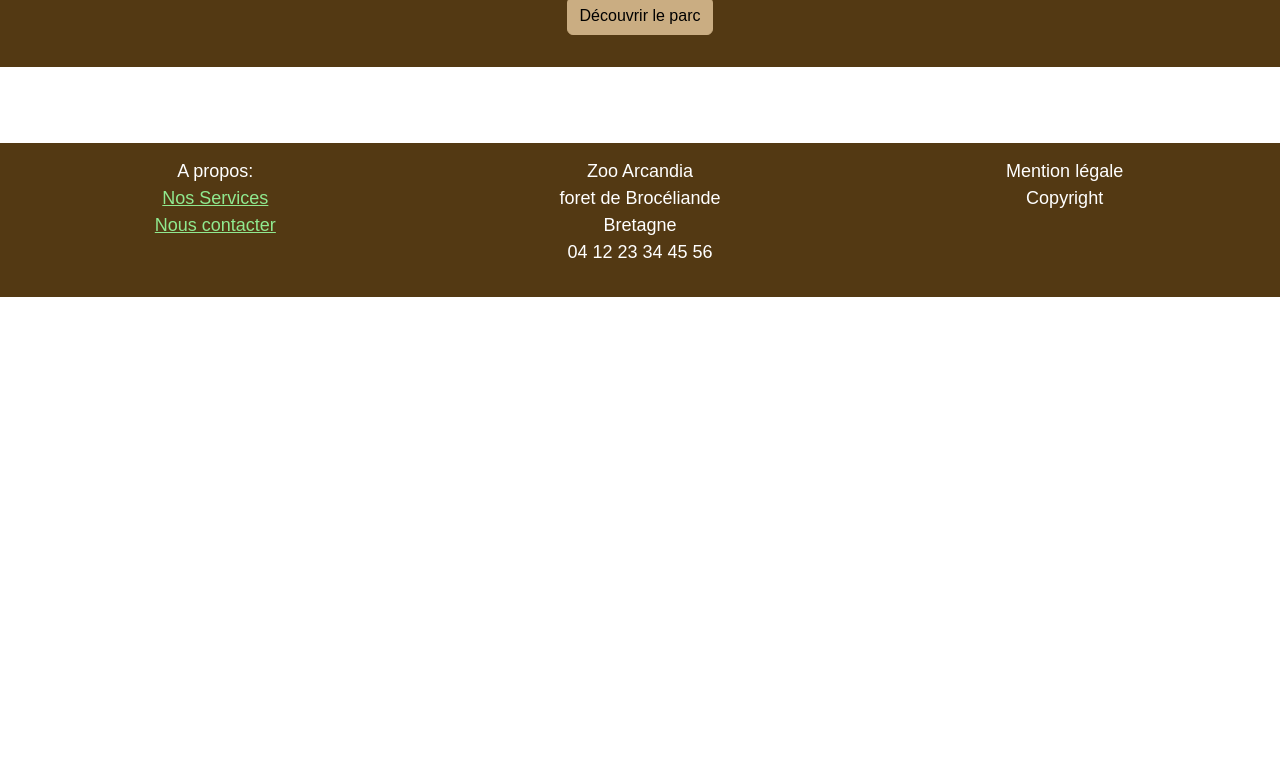
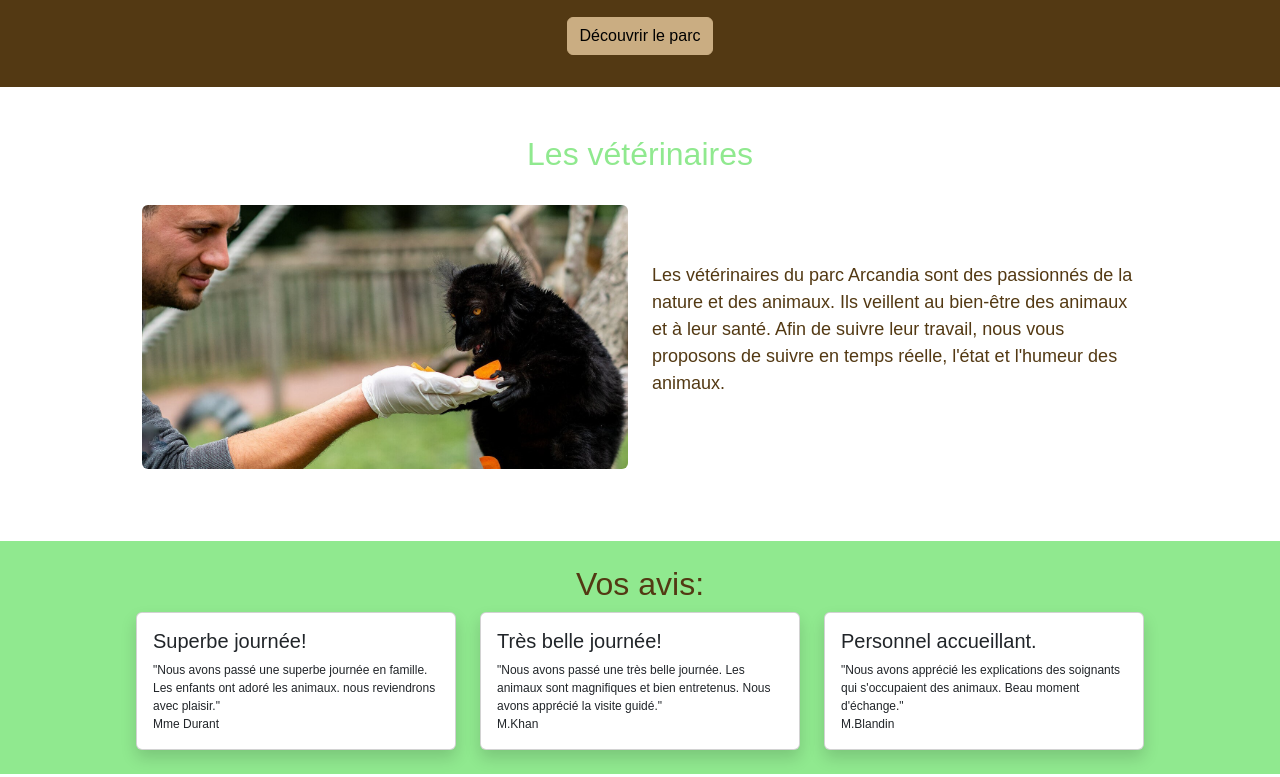
Before and after one commit to AyaSoum/Zoo-Arcandia, a website with bundled scripts: page index.html in a window 1280 px wide. Shown: the part 1374-2151 px from the top of the page. Before the commit the page ends 1671 px from the top, so only its background shows below. Built offline with nearby package versions, Linux system fonts and the light colour scheme; files whose address does not match are found by name; a web font is replaced by a local one.

Commit message:
home page

```diff
--- a/pages/home.html
+++ b/pages/home.html
@@ -2,18 +2,22 @@
     <!-- Masthead -->
 <header class="containerMasthead">
 
-        <h1 class="namePark">Arcandia</h1>
-        <img src="images/header2.jpg" class="masthead">
-
-    <!--End: Masthead-->
+    <h1 class="namePark">Arcandia</h1>
+    <img src="images/header2.jpg" class="masthead img-fluid">
 </header>
 
-<section class="intro-home flux">
-    <h2 class="title-intro text-dark">Bienvenue à Arcandia</h2>
+<!--End: Masthead-->
+
+    <!--START: Main Introduction-->
+
+<article class="intro-home flux">
+    <h2 class="m-4 title-intro text-dark">Bienvenue à Arcandia</h2>
     <p>Découvrez Arcandia, un parc unique en France situé à 15 min de Nantes, où vous embarquerez pour un voyage extraordinaire à la rencontre de 1100 animaux représentant 120 espèces différentes. Les 3 univers de visite vous invitent à rencontrer des animaux dans leur habitat naturel, mais aussi à suivre leur santé et leur bien-être !</p>
-</section>
+</article>
 
-<section class=" bg-dark">
+    <!--START: Main Carousel-->
+
+<section class=" intro-carousel bg-dark">
     <div class="col-sm-6 col-centered">
         <div id="carouselExampleFade" class="carousel slide carousel-fade">
             <div class="carousel-inner">
@@ -39,3 +43,54 @@
     </div>
     <button type="button" class="btn btn-secondary">Découvrir le parc</button>
 </section>
+
+    <!--START: Main Section vetenary-->
+
+<article class="container p-5">
+        <h2 class="text-center text-primary">Les vétérinaires</h2>
+        <div class=" p-4 row row-cols-2 align-items-center">
+            <div class="col">
+                <img class="w-100 rounded" src="../images/vétérinaireSmall.jpg"/>
+            </div>
+            <div class="col">
+                <p class="text-justify text-dark">
+                    Les vétérinaires du parc Arcandia sont des passionnés de la nature et des animaux. Ils veillent au bien-être des animaux et à leur santé. Afin de suivre leur travail, nous vous proposons de suivre en temps réelle, l'état et l'humeur des animaux.
+                </p>
+            </div>
+        </div>
+</article>
+
+     <!--START: Main Avis-->
+
+<section class="bg-primary p-4 ">
+    <h2 class="text-center text-dark ">Vos avis:</h2>
+<div class="row row-cols-1 row-cols-md-3 g-4 flux">
+    <div class="col">
+      <div class="card h-100 shadow">
+        <div class="card-body">
+          <h5 class="card-title">Superbe journée!</h5>
+          <p class="card-text">"Nous avons passé une superbe journée en famille. Les enfants ont adoré les animaux. nous reviendrons avec plaisir."<br>
+          Mme Durant</p>
+        </div>
+      </div>
+    </div>
+    <div class="col">
+      <div class="card h-100 shadow">
+        <div class="card-body">
+          <h5 class="card-title">Très belle journée!</h5>
+          <p class="card-text">"Nous avons passé une très belle journée. Les animaux sont magnifiques et bien entretenus. Nous avons apprécié la visite guidé."</br>
+           M.Khan</p>
+        </div>
+      </div>
+    </div>
+    <div class="col">
+      <div class="card h-100 shadow">
+        <div class="card-body">
+          <h5 class="card-title">Personnel accueillant.</h5>
+          <p class="card-text">"Nous avons apprécié les explications des soignants qui s'occupaient des animaux. Beau moment d'échange."</br>
+            M.Blandin</p>
+        </div>
+      </div>
+    </div>
+  </div>
+</section>
--- a/scss/main.scss
+++ b/scss/main.scss
@@ -29,6 +29,7 @@ p{
 .containerMasthead{
     position: relative;
     text-align: center;
+
 }
 .masthead {
     width: 100%;
@@ -69,3 +70,11 @@ p{
     margin: auto;
     margin-top: 20px;
  }
+/* Veterinary*/
+ .containerVet {
+    margin-top:100px;
+ }
+
+ .card-text {
+    font-size: 12px;
+ }
```
Also changed, not shown: pages/Le parc.html (added, +8 -0 lines), images/Avis2.svg (deleted), images/Avis3.svg (deleted), images/avis1.svg (deleted), images/vétérinaireSmall.jpg (added), scss/main.css, 2 other files.
